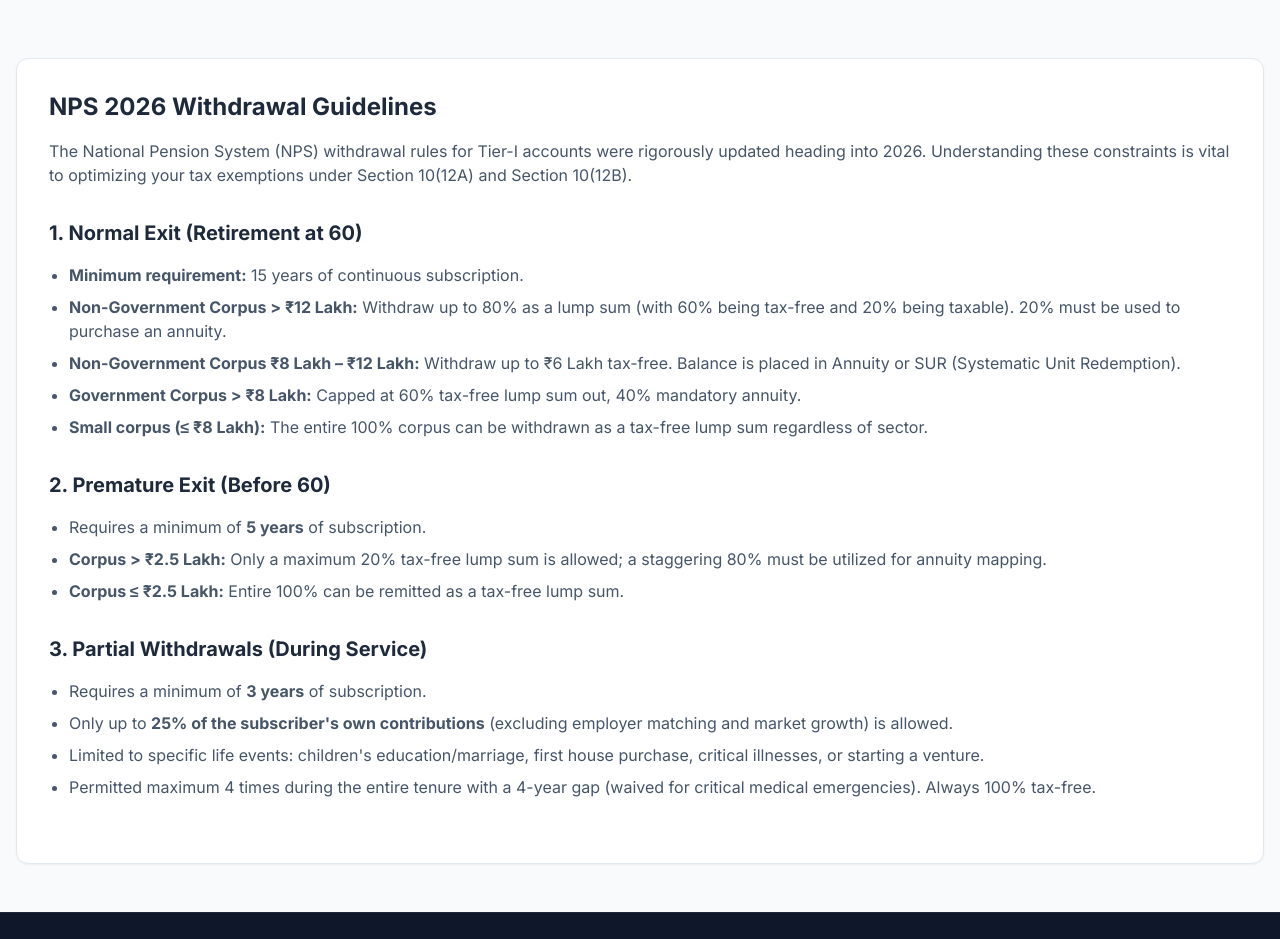
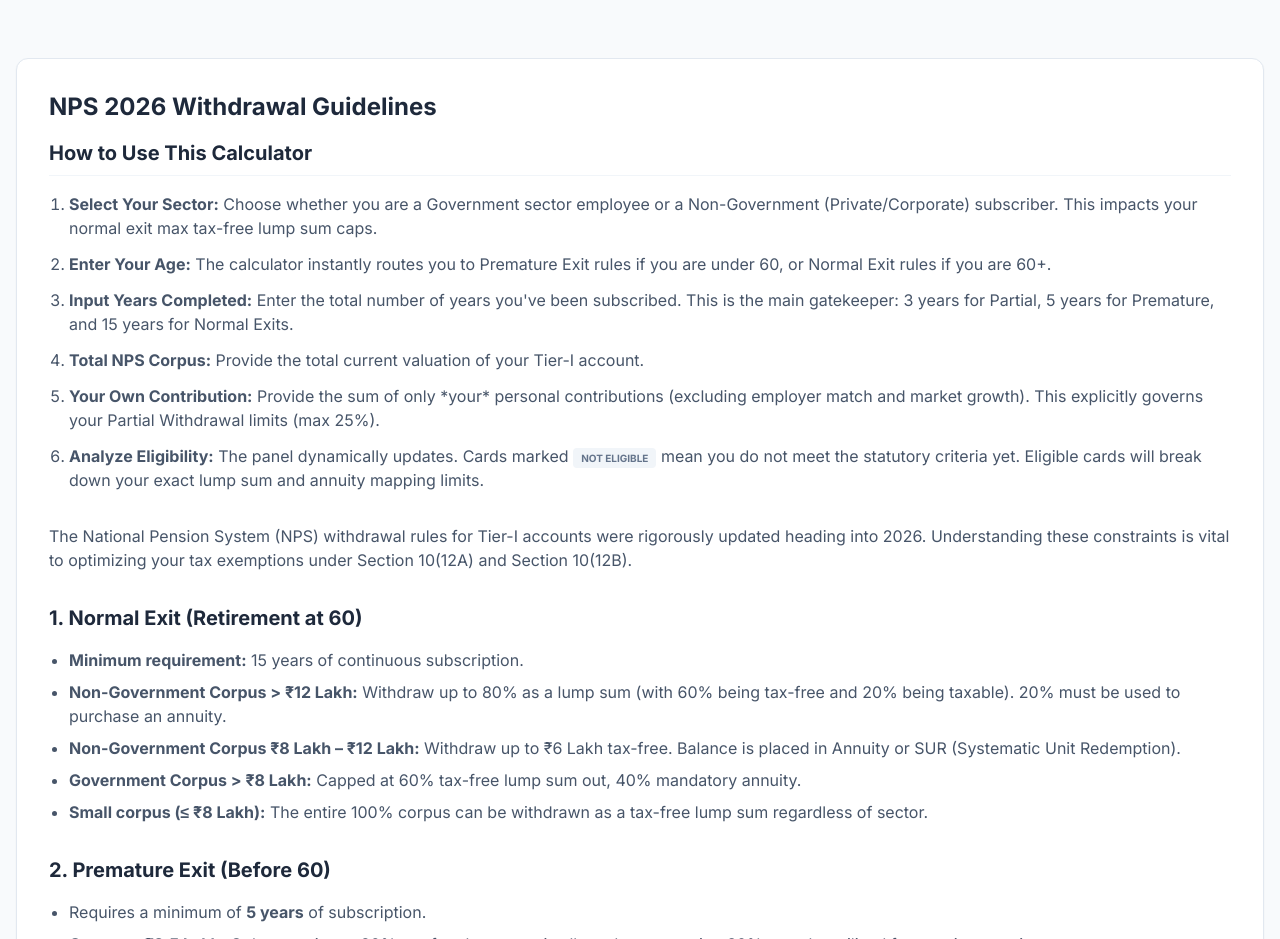
Before and after one commit to sudheervsus/FinCalcPro, a website: page calculators/nps-withdrawal/index.html in a window 1280 px wide. Shown: the part 920-1859 px from the top of the page. Drawn offline with nearby package versions, Linux system fonts and the light colour scheme.

Commit message:
docs(nps-withdrawal): add how to use instructional steps

```diff
--- a/calculators/nps-withdrawal/index.html
+++ b/calculators/nps-withdrawal/index.html
@@ -263,6 +263,16 @@
             <div class="bg-white rounded-xl shadow-sm border border-slate-200 p-8">
                 <h2 class="text-2xl font-bold text-slate-800 mb-4">NPS 2026 Withdrawal Guidelines</h2>
                 <div class="prose prose-slate max-w-none text-slate-600 mb-8">
+                    <h3 class="text-xl font-bold text-slate-800 mb-4 mt-2 border-b border-slate-100 pb-2">How to Use This Calculator</h3>
+                    <ol class="list-decimal pl-5 space-y-3 mb-8 text-slate-600">
+                        <li><strong>Select Your Sector:</strong> Choose whether you are a Government sector employee or a Non-Government (Private/Corporate) subscriber. This impacts your normal exit max tax-free lump sum caps.</li>
+                        <li><strong>Enter Your Age:</strong> The calculator instantly routes you to Premature Exit rules if you are under 60, or Normal Exit rules if you are 60+.</li>
+                        <li><strong>Input Years Completed:</strong> Enter the total number of years you've been subscribed. This is the main gatekeeper: 3 years for Partial, 5 years for Premature, and 15 years for Normal Exits.</li>
+                        <li><strong>Total NPS Corpus:</strong> Provide the total current valuation of your Tier-I account.</li>
+                        <li><strong>Your Own Contribution:</strong> Provide the sum of only *your* personal contributions (excluding employer match and market growth). This explicitly governs your Partial Withdrawal limits (max 25%).</li>
+                        <li><strong>Analyze Eligibility:</strong> The panel dynamically updates. Cards marked <span class="text-[10px] uppercase font-bold px-2 py-1 rounded bg-slate-100 text-slate-500">Not Eligible</span> mean you do not meet the statutory criteria yet. Eligible cards will break down your exact lump sum and annuity mapping limits.</li>
+                    </ol>
+
                     <p>The National Pension System (NPS) withdrawal rules for Tier-I accounts were rigorously updated heading into 2026. Understanding these constraints is vital to optimizing your tax exemptions under Section 10(12A) and Section 10(12B).</p>
 
                     <h3 class="text-xl font-bold text-slate-800 mb-4 mt-8">1. Normal Exit (Retirement at 60)</h3>
```
